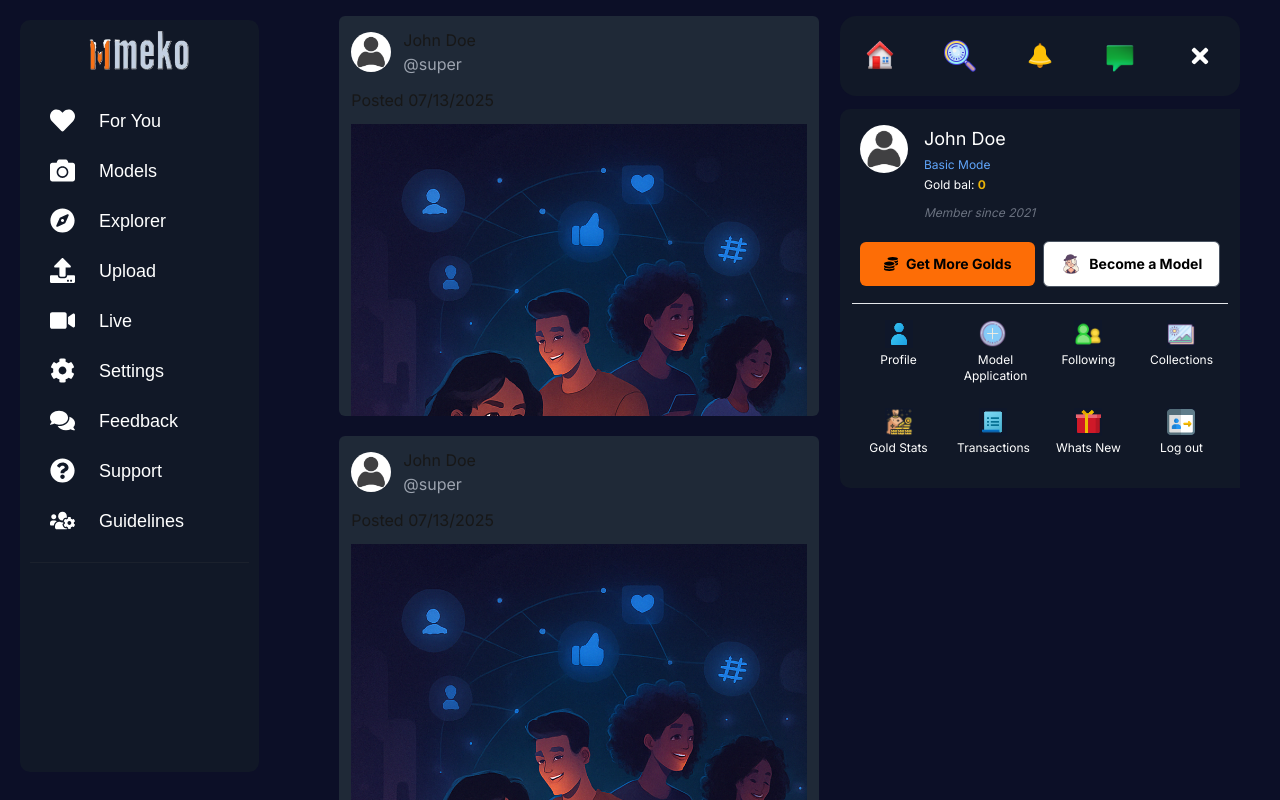
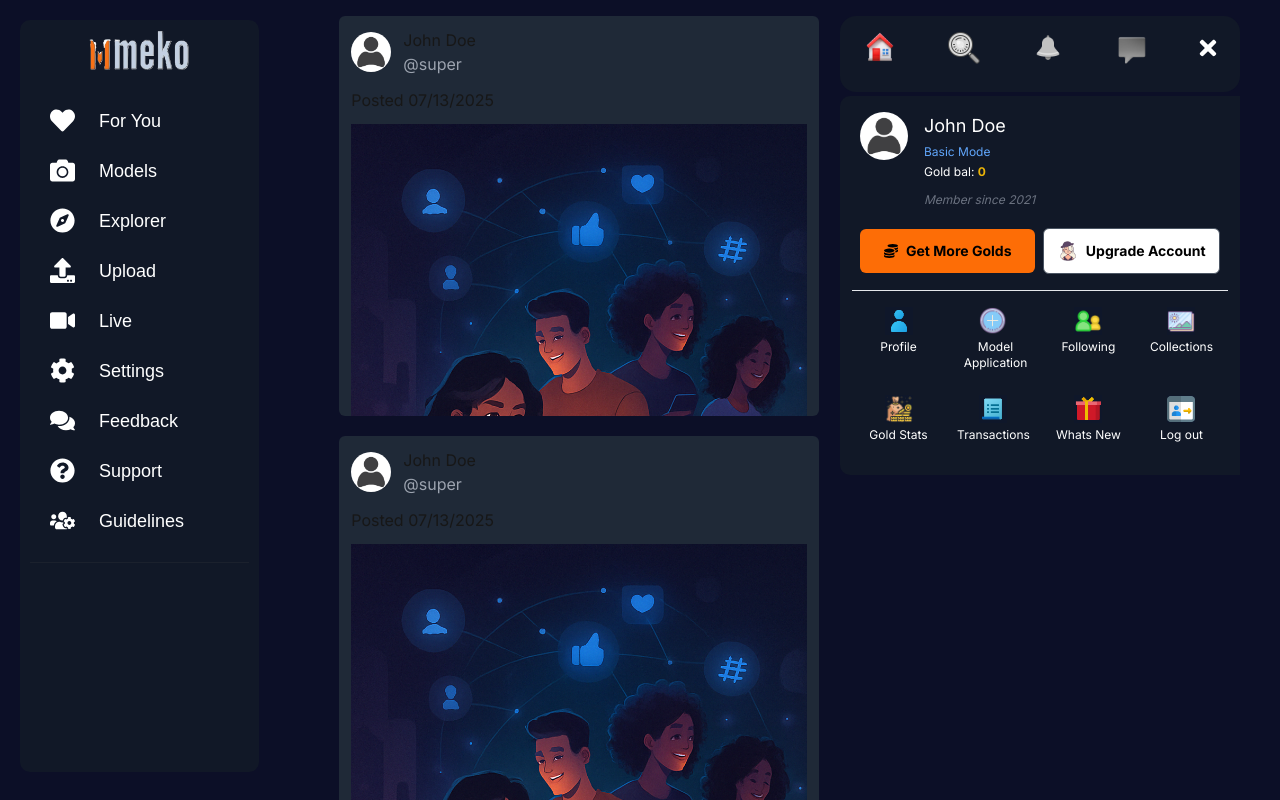
Before and after one commit to kossy59/mmekowebsite, a Next.js app: page / in a window 1280 px wide. Both pictures are taken after a click on the button 1200 px from the left and 56 px from the top of the page. Built offline with nearby package versions, Linux system fonts and the light colour scheme.

Commit message:
added hover effect on menu icons

```diff
--- a/src/components/bottom-navbar.tsx
+++ b/src/components/bottom-navbar.tsx
@@ -10,14 +10,17 @@ import Navapp from "@/navs/NavApp";
 import MenuContext from "@/Context/MenuContext";
 import MenuProvider from "@/Context/MenuContext";
 import OpenMobileMenuBtn from "./OpenMobileMenuBtn";
+import { usePathname } from "next/navigation";
 
 interface BottomNavBarItemProps {
   imgUrl?: string;
   route: string;
   icon?: ReactNode;
+  name?: string;
 }
 export default function BottomNavBar() {
   const [activeTab, setActiveTab] = useState("home");
+  const pathname = usePathname()
   const handleNavigation = (path: string, home: string) => {
     console.log(path, home);
   };
@@ -26,18 +29,22 @@ export default function BottomNavBar() {
     {
       imgUrl: "/icons/icons8-home.png",
       route: "/",
+      name: "Home"
     },
     {
       imgUrl: "/icons/icons8-search-2.png",
-      route: "/",
+      route: "/search",
+      name: "Search"
     },
     {
       imgUrl: "/icons/icons8-notification-1.png",
-      route: "/",
+      route: "/notifications",
+      name: "Notifications"
     },
     {
       imgUrl: "/icons/icons8-message.png",
       route: "/message",
+      name: "Messages"
     },
     // {
     //   route: "/",
@@ -47,17 +54,18 @@ export default function BottomNavBar() {
   return (
     <MenuProvider>
       <div className=" h-fit mr-8 mt-4 max-[600px]:m-0 fixed right-0 max-[600px]:bottom-6 max-[600px]:w-full">
-        <div className="w-[25rem] max-[600px]:w-[90%] rounded-2xl p-6 bg-gray-900 flex justify-between max-[500px]:w-[93%] mx-2 items-center bottom-4">
+        <div className="w-[25rem] max-[600px]:w-[90%] rounded-2xl px-4 pt-4 pb-2 bg-gray-900 flex justify-between max-[500px]:w-[93%] mx-2 bottom-4">
           {routes.map((item, i) => (
-            <Link key={i} href={item.route}>
+            <Link key={i} href={item.route} className={`w-12 flex flex-col items-center  group hover:scale-110 transition-all duration-500`}>
               {<Image
                   src={item.imgUrl || ""}
-                  className="size-8"
+                  className={`size-8 grayscale ${pathname === item.route ? "grayscale-0" : ""}`}
                   alt="Home"
                   width={100}
                   height={100}
                 />
               }
+              <p className={` group-hover:opacity-100 opacity-0 mt-1 ${pathname === item.route ? "text-white" : "text-gray-500 "} text-xs transition-all duration-300`}>{item.name}</p>
             </Link>
           ))}
           <div className="max-[600px]:-top-0 max-[600px]:fixed"><Navapp /></div>
--- a/src/navs/Navs.css
+++ b/src/navs/Navs.css
@@ -78,7 +78,7 @@ header:hover {
   color: #bfdbfe;
 }
 .mt{
-  margin-top: 1.8rem;
+  margin-top: 1.5rem;
 }
 .mr{
   margin-right: 2.5rem;
--- a/src/navs/Sidemenu.tsx
+++ b/src/navs/Sidemenu.tsx
@@ -130,7 +130,7 @@ import OpenMobileMenuBtn from "@/components/OpenMobileMenuBtn";
             <OpenMobileMenuBtn />
           </div>
           <div className="overflow-hidden">
-            <div className="flex flex-col items-start ml-1 mr-1 p-2 border-b border-gray-800 pb-4">
+            <div className="flex flex-col items-start ml-1 mr-1 p-2 border-b border-b-gray-800 pb-4">
               <div className="flex justify-between w-full ">
                 <div className="flex text-xs  text-blue-200 mb-3">
                   <Profile
@@ -154,7 +154,7 @@ import OpenMobileMenuBtn from "@/components/OpenMobileMenuBtn";
 
               <div className="cstm-flex gap-4 items-start w-full">
                 <button className="w-full rounded-md btn-bg-orange py-3 text-sm font-bold flex gap-2 items-center justify-center"><FaCoins /> <span>Get More Golds</span></button>
-                <button className="w-full rounded-md btn-bg-white py-3 text-sm font-bold bg-inherit border border-gray-600 flex gap-2 items-center justify-center"><img src="/icons/icons8-model.png" alt="modelIcon" className="object-cover w-5 h-5" /> <span>Become a Model</span></button>
+                <button className="w-full rounded-md btn-bg-white py-3 text-sm font-bold bg-inherit border border-gray-600 flex gap-2 items-center justify-center"><img src="/icons/icons8-model.png" alt="modelIcon" className="object-cover w-5 h-5" /> <span>Upgrade Account</span></button>
               </div>
             </div>
             {/* <hr className="w-full my-3 bg-blue-900 "></hr> */}
```
